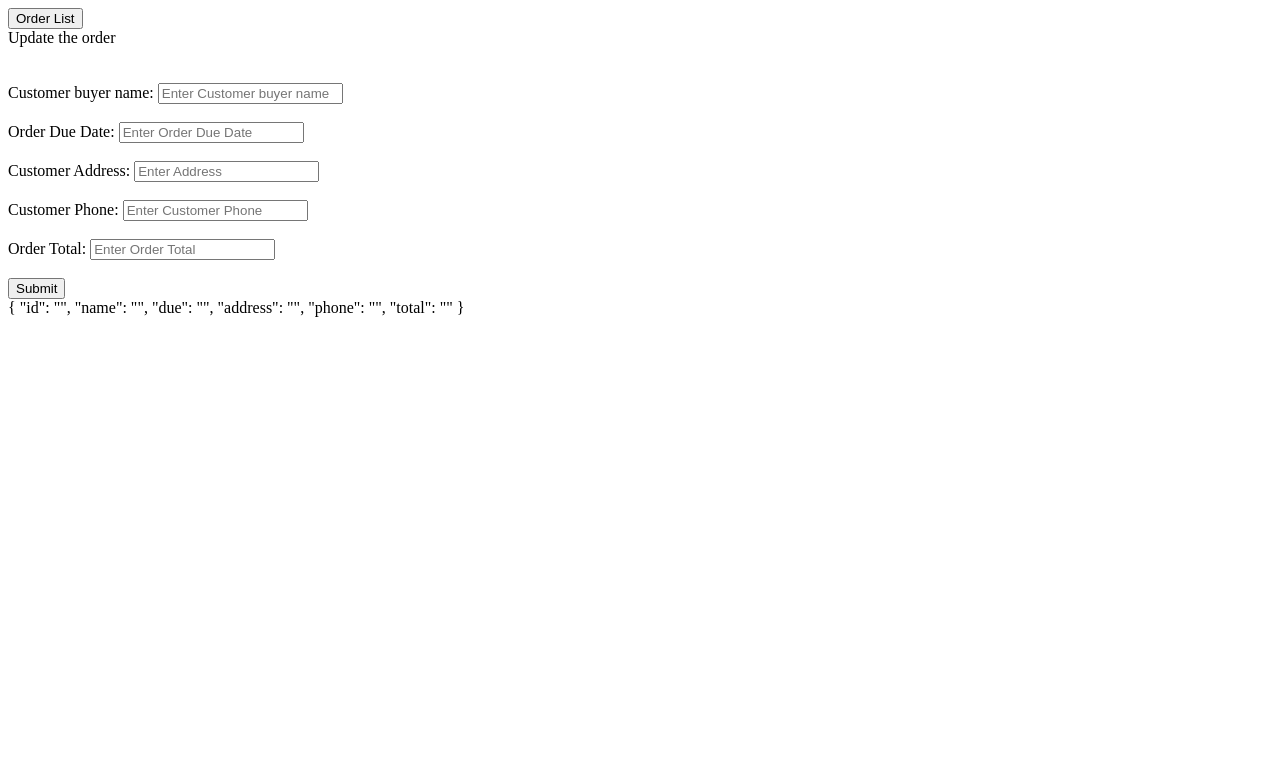
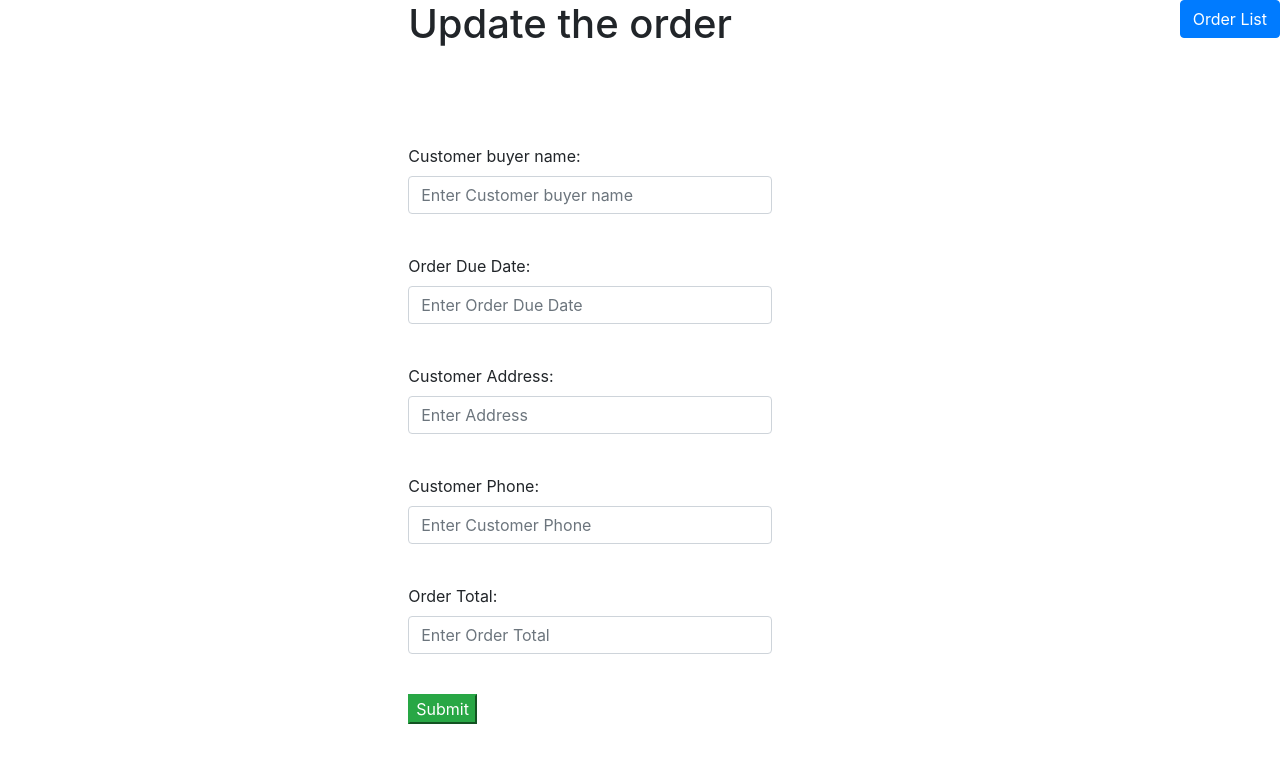
Before and after one commit to Chaitanya150895/angular-navtech, an Angular app: page /details/edit/1 in a window 1280 px wide. Shown: the top 762 px of the page. Built offline with nearby package versions, Linux system fonts and the light colour scheme; no server answers; sample sign-in values are in the browser's storage.

Commit message:
bootstrap updated

```diff
--- a/angular.json
+++ b/angular.json
@@ -24,7 +24,10 @@
               "src/assets"
             ],
             "styles": [
-              "src/styles.css"
+              "src/styles.css",
+              {
+                "input": "./node_modules/bootstrap/dist/css/bootstrap.css"
+              }
             ],
             "scripts": []
           },
@@ -92,7 +95,11 @@
               "src/styles.css",
               "node_modules/bootstrap/dist/css/bootstrap.min.cs"
             ],
-            "scripts": []
+            "scripts": [
+              "../node_modules/jquery/dist/jquery.js",
+              "../node_modules/tether/dist/js/popper.js",
+              "../node_modules/bootstrap/dist/js/bootstrap.js"
+            ]
           }
         },
         "lint": {
@@ -121,6 +128,7 @@
           }
         }
       }
-    }},
+    }
+  },
   "defaultProject": "one"
 }
--- a/src/app/app.module.ts
+++ b/src/app/app.module.ts
@@ -13,6 +13,8 @@ import { AddOrderComponent } from './order/add-order/add-order.component';
 import { EditOrderComponent } from './order/edit-order/edit-order.component';
 import { ViewOrderComponent } from './order/view-order/view-order.component';
 import { OrderListComponent } from './order/order-list/order-list.component';
+
+
 
 @NgModule({
   declarations: [
@@ -31,6 +33,7 @@ import { OrderListComponent } from './order/order-list/order-list.component';
     FormsModule,
     HttpClientModule,
     ReactiveFormsModule,
+
   ],
   providers: [NeedAuthGuard],
   bootstrap: [AppComponent]
--- a/src/app/dashboard/dashboard.component.html
+++ b/src/app/dashboard/dashboard.component.html
@@ -1 +1 @@
-<button  (click)= "logout()" class="btn btn-warning">logout</button>
+<button  (click)= "logout()" class="btn btn-warning">Logout >></button>
--- a/src/app/order/add-order/add-order.component.html
+++ b/src/app/order/add-order/add-order.component.html
@@ -1,10 +1,10 @@
-<a [routerLink]="['/orders']"><button>Order List</button></a>
+<a [routerLink]="['/orders']"><button style="float:right" class="btn btn-primary">Order List</button></a>
 <div class="row">
     <div class="col-md-4"></div>
 
     <div class="col-md-4">
         <div class="login-logo">
-            Create New order
+           <h1> Create New order</h1>
         </div>
         <section class="content">
             <div class="row">
--- a/src/app/order/edit-order/edit-order.component.html
+++ b/src/app/order/edit-order/edit-order.component.html
@@ -1,5 +1,5 @@
 <!-- Main content -->
-<a [routerLink]="['/orders']"><button>Order List</button></a>
+<a [routerLink]="['/orders']"><button style="float:right" class="btn btn-primary">Order List</button></a>
 
 
 <div class="row">
@@ -7,7 +7,7 @@
 
     <div class="col-md-4">
         <div class="login-logo">
-            Update the order
+           <h1> Update the order</h1>
         </div>
         <section class="content">
             <div class="row">
@@ -29,7 +29,7 @@
                                 <button type="submit" class="btn-success">Submit</button>
 
                             </div>
-                            {{customForm.value | json}}
+                            <!-- {{customForm.value | json}} -->
                         </form>
                     </div>
 
--- a/src/app/order/order-list/order-list.component.css
+++ b/src/app/order/order-list/order-list.component.css
@@ -0,0 +1,4 @@
+.row {
+
+    margin-left: 0px;
+}
--- a/src/app/order/order-list/order-list.component.html
+++ b/src/app/order/order-list/order-list.component.html
@@ -1,23 +1,14 @@
 <app-dashboard></app-dashboard>
-
-<!-- Main content -->
-<a [routerLink]="['/add']"><button>New Order</button></a>
-
-<section class="content">
+<a [routerLink]="['/add']"><button style="float:right" class="btn btn-success">New Order</button></a>
+<div>
     <div class="row">
         <div class="col-xs-12">
-            <div class="box">
-                <div class="box-header">
             <h2>
                 Detail List
             </h2>
-                    <div class="box-tools">
-
         </div>
-                </div>
-                <!-- /.box-header -->
-                <div class="box-body table-responsive no-padding">
-                    <table class="table table-hover">
+        <div>
+            <table class="table table-bordered">
                 <thead>
                     <tr>
                         <th *ngFor="let header of tableHeaders">
@@ -35,23 +26,13 @@
                         <td>{{detail.total}}</td>
 
                         <td>
-                                    <a [routerLink]="['/details/view/', detail.id]"><button>view</button></a> |
-                                    <a [routerLink]="['/details/edit/', detail.id]"><button>edit</button></a> |
-                                    <a (click)="deleteDetail(detail.id, detailId)"><button>delete</button></a>
+                            <a [routerLink]="['/details/view/', detail.id]"><button >view</button></a> |
+                            <a [routerLink]="['/details/edit/', detail.id]"><button >edit</button></a> |
+                            <a (click)="deleteDetail(detail.id, detailId)"><button >delete</button></a>
                         </td>
                     </tr>
                 </tbody>
             </table>
         </div>
-                <!-- /.box-body -->
-                <div class="box-footer clearfix">
-                    <ul class="pagination pagination-sm no-margin pull-right">
-
-                    </ul>
     </div>
 </div>
-            <!-- /.box -->
-        </div>
-    </div>
-</section>
-<!-- /.content -->
--- a/src/app/order/view-order/view-order.component.html
+++ b/src/app/order/view-order/view-order.component.html
@@ -1,4 +1,4 @@
-<a [routerLink]="['/orders']"><button>Order List</button></a>
+<a [routerLink]="['/orders']"><button style="float:right" class="btn btn-primary">Order List</button></a>
 
 
 <section class="content-header">
--- a/src/index.html
+++ b/src/index.html
@@ -6,6 +6,8 @@
   <base href="/">
   <meta name="viewport" content="width=device-width, initial-scale=1">
   <link rel="icon" type="image/x-icon" href="favicon.ico">
+  <link href="https://maxcdn.bootstrapcdn.com/bootstrap/4.0.0/css/bootstrap.min.css" rel="stylesheet">
+
 </head>
 <body>
   <app-root></app-root>
```
Also changed, not shown: package.json (+6 -1 lines), 1 other file (tests, documents, lock files or other folders). Lines whose indentation alone changed are shown as unchanged.
